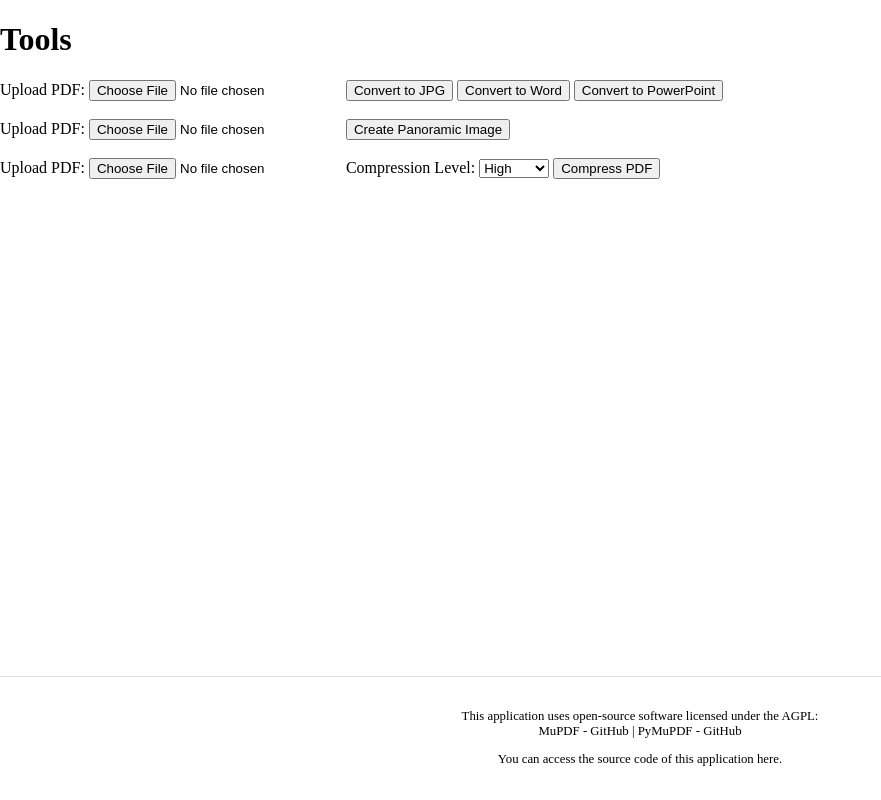
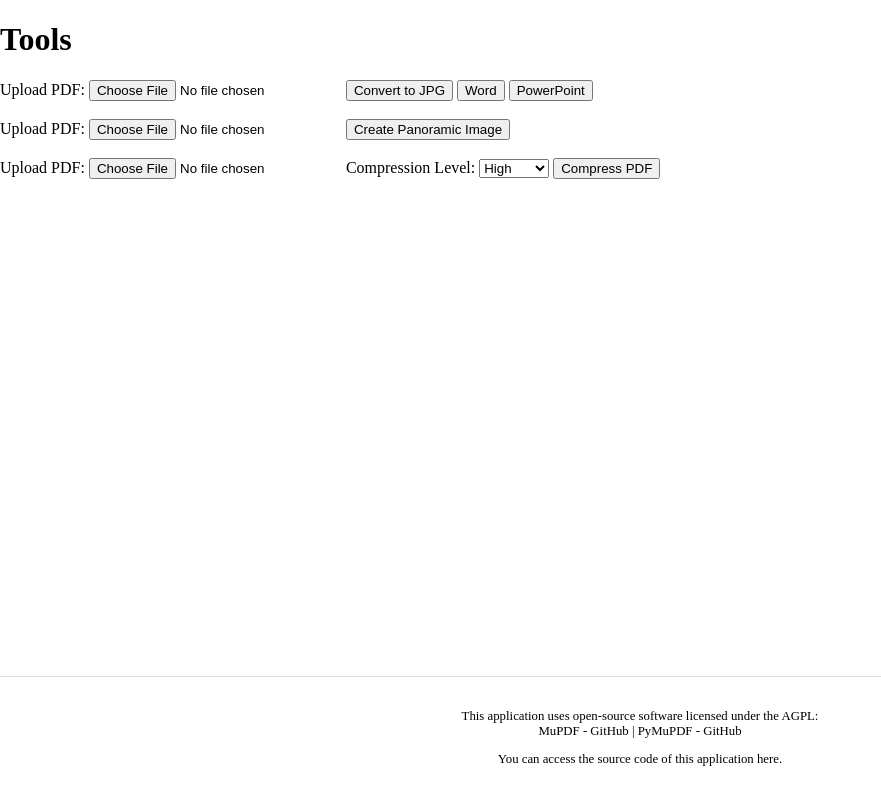
Before and after one commit to Calum-Kerr/snackpdf-python, a plain HTML site: page pdf_to_image/templates/index.html in a window 1280 px wide. Shown: the whole page, without its empty margins (0-881 px from the left). Drawn offline with Linux system fonts and the light colour scheme.

Commit message:
Updated html

```diff
--- a/pdf_to_image/templates/index.html
+++ b/pdf_to_image/templates/index.html
@@ -47,8 +47,8 @@
             <label for="file">Upload PDF:</label>
             <input type="file" name="file" id="file" required>
             <button type="submit">Convert to JPG</button>
-            <button formaction="/pdf_to_word" type="submit">Convert to Word</button>
-            <button formaction="/pdf_to_powerpoint" type="submit">Convert to PowerPoint</button>
+            <button formaction="/pdf_to_word" type="submit">Word</button>
+            <button formaction="/pdf_to_powerpoint" type="submit">PowerPoint</button>
         </form>
         <br>
         <form action="/panoramic" method="post" enctype="multipart/form-data">
```
